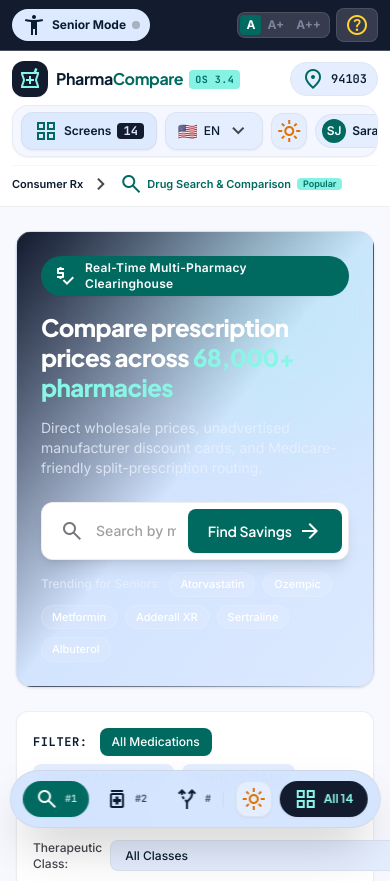
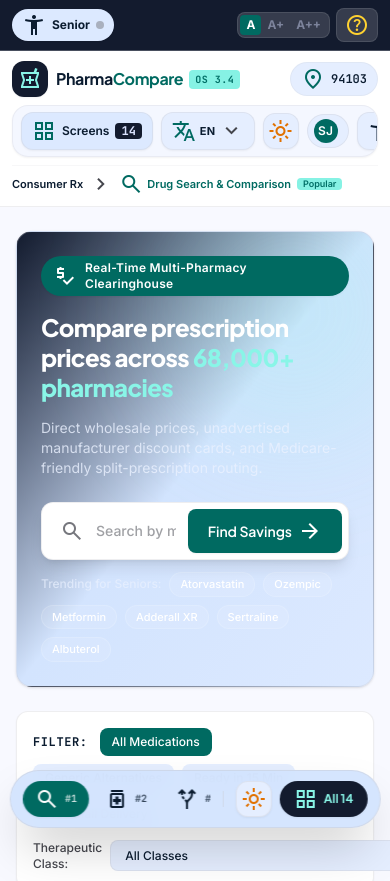
Before and after one commit to AayushHaral/MediHelp, a React (Vite) app in the folder frontend/: page / in a window 390 px wide. Shown: the top 881 px of the page. Built offline with nearby package versions, Linux system fonts and the light colour scheme.

Commit message:
fix(mobile): resolve language text expansion and header control overlapping on mobile

```diff
--- a/frontend/src/components/LanguageSelector.tsx
+++ b/frontend/src/components/LanguageSelector.tsx
@@ -64,17 +64,15 @@
         id="language-selector-btn"
         type="button"
         onClick={() => setIsOpen(true)}
-        className={`flex items-center gap-1.5 px-3 py-1.5 rounded-xl bg-surface-container hover:bg-surface-container-high text-on-surface border border-outline-variant/30 shadow-xs text-xs font-semibold transition-colors focus:outline-none focus:ring-2 focus:ring-secondary/40 shrink-0 ${className}`}
+        className={`flex items-center gap-1 px-2.5 py-1.5 rounded-xl bg-surface-container hover:bg-surface-container-high text-on-surface border border-outline-variant/30 shadow-xs text-xs font-semibold transition-colors focus:outline-none focus:ring-2 focus:ring-secondary/40 shrink-0 ${className}`}
         aria-haspopup="dialog"
         aria-expanded={isOpen}
         title="Choose language / 选择语言 / Seleccionar idioma"
       >
-        <span className="text-base" role="img" aria-label={currentLanguageOption.label}>
-          {currentLanguageOption.flag}
-        </span>
+        <span className="material-symbols-outlined text-[16px] text-secondary shrink-0">translate</span>
         <span className="hidden sm:inline font-medium">{currentLanguageOption.nativeLabel}</span>
-        <span className="sm:hidden font-medium uppercase">{currentLanguageOption.code}</span>
-        <span className="material-symbols-outlined text-[16px] text-on-surface-variant">expand_more</span>
+        <span className="sm:hidden font-bold uppercase text-[11px] tracking-wide">{currentLanguageOption.code}</span>
+        <span className="material-symbols-outlined text-[14px] text-on-surface-variant shrink-0">expand_more</span>
       </button>
 
       {/* Language Selection Modal Dialog - Rendered at body level via Portal */}
--- a/frontend/src/components/Navbar.tsx
+++ b/frontend/src/components/Navbar.tsx
@@ -69,11 +69,12 @@
           {/* Quick Screen Navigator Button */}
           <button
             onClick={onOpenScreenModal}
-            className="flex items-center gap-1.5 px-3 py-1.5 rounded-xl bg-surface-container-high hover:bg-surface-variant text-on-surface text-xs sm:text-sm font-semibold transition-colors border border-outline-variant/30 shadow-xs shrink-0 whitespace-nowrap"
+            className="flex items-center gap-1.5 px-2.5 sm:px-3 py-1.5 rounded-xl bg-surface-container-high hover:bg-surface-variant text-on-surface text-xs sm:text-sm font-semibold transition-colors border border-outline-variant/30 shadow-xs shrink-0 whitespace-nowrap"
             title={`Switch between all ${ALL_SCREENS.length} application screens`}
           >
             <span className="material-symbols-outlined text-[18px] sm:text-[20px] text-secondary">grid_view</span>
-            <span>{t('nav.screensShort', 'Screens')}</span>
+            <span className="hidden sm:inline">{t('nav.screensShort', 'Screens')}</span>
+            <span className="sm:hidden">{t('nav.screensShort', 'Screens').split(' ')[0]}</span>
             <span className="px-1.5 py-0.2 bg-primary-container text-primary-fixed rounded text-xs font-mono font-bold">
               {ALL_SCREENS.length}
             </span>
@@ -92,13 +93,13 @@
             {isLoggedIn && currentUser ? (
               <button
                 onClick={() => onSelectScreen('auth')}
-                className="flex items-center gap-1.5 pl-1.5 pr-3 py-1 rounded-full bg-surface-container hover:bg-surface-container-high transition-colors border border-outline-variant/30 shrink-0 whitespace-nowrap"
+                className="flex items-center gap-1.5 pl-1.5 pr-2.5 sm:pr-3 py-1 rounded-full bg-surface-container hover:bg-surface-container-high transition-colors border border-outline-variant/30 shrink-0 whitespace-nowrap"
                 title="View Account Profile & Session"
               >
                 <div className="w-6 h-6 rounded-full bg-secondary text-white font-semibold text-xs flex items-center justify-center">
                   {currentUser.avatarInitials}
                 </div>
-                <span className="text-xs font-semibold text-on-surface">
+                <span className="text-xs font-semibold text-on-surface hidden sm:inline">
                   {currentUser.name.split(' ')[0]}
                 </span>
               </button>
@@ -126,7 +127,8 @@
             <span className="material-symbols-outlined text-[16px]">
               {isSeniorMode ? 'elderly' : 'accessibility_new'}
             </span>
-            <span>{t('nav.seniorMode', 'Senior')}</span>
+            <span className="hidden sm:inline">{t('nav.seniorMode', 'Senior')}</span>
+            <span className="sm:hidden">Senior</span>
           </button>
 
           {/* Mode Switcher */}
@@ -141,10 +143,13 @@
             <span className="material-symbols-outlined text-[15px]">
               {isEnterpriseMode ? 'admin_panel_settings' : 'storefront'}
             </span>
-            <span>
+            <span className="hidden sm:inline">
               {isEnterpriseMode
                 ? t('nav.enterpriseMode', 'Enterprise OS')
                 : t('nav.consumerMode', 'Consumer')}
+            </span>
+            <span className="sm:hidden">
+              {isEnterpriseMode ? 'Enterprise' : 'Consumer'}
             </span>
           </button>
 
--- a/frontend/src/components/SeniorAssistanceBar.tsx
+++ b/frontend/src/components/SeniorAssistanceBar.tsx
@@ -19,13 +19,13 @@
 
   return (
     <>
-      <div className="bg-primary-container text-on-primary-container border-b border-outline-variant/30 py-1.5 px-3 lg:px-8 transition-all w-full overflow-hidden">
+      <div className="bg-primary-container text-on-primary-container border-b border-outline-variant/30 py-1.5 px-3 lg:px-8 transition-all w-full">
         <div className="max-w-7xl mx-auto flex items-center justify-between gap-2 text-xs">
           {/* Left: Senior Mode indicator & Badge */}
           <div className="flex items-center gap-2 shrink-0">
             <button
               onClick={toggleSeniorMode}
-              className={`flex items-center gap-1.5 px-2.5 py-1 rounded-full text-xs font-bold transition-all shadow-xs ${
+              className={`flex items-center gap-1.5 px-2.5 py-1 rounded-full text-xs font-bold transition-all shadow-xs shrink-0 ${
                 isSeniorMode
                   ? 'bg-secondary text-white ring-2 ring-secondary/50'
                   : 'bg-surface-container-high text-on-surface hover:bg-surface-variant'
@@ -35,9 +35,10 @@
               <span className="material-symbols-outlined text-[16px]">
                 {isSeniorMode ? 'elderly' : 'accessibility_new'}
               </span>
-              <span className="whitespace-nowrap">{t('nav.seniorMode')}</span>
+              <span className="hidden sm:inline whitespace-nowrap">{t('nav.seniorMode')}</span>
+              <span className="sm:hidden font-bold">Senior</span>
               <span
-                className={`w-2 h-2 rounded-full ${
+                className={`w-2 h-2 rounded-full shrink-0 ${
                   isSeniorMode ? 'bg-emerald-300 animate-pulse' : 'bg-outline/50'
                 }`}
               />
```
